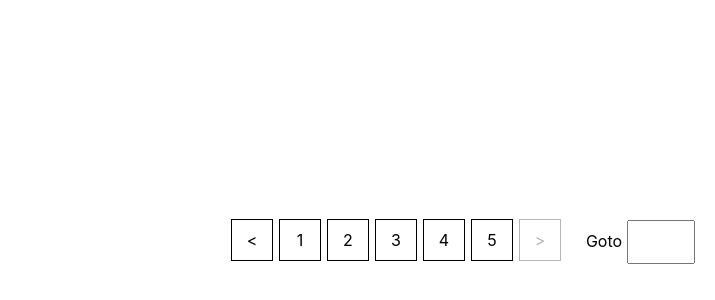
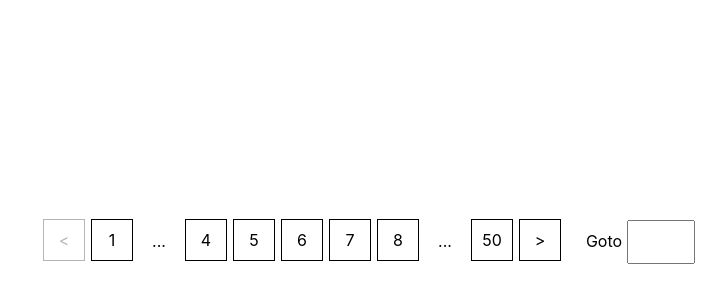
Before and after one commit to Kata1213/PaginationComponent, a React (Create React App) app: page / in a window 1280 px wide. Shown: the part 520-820 px from the top of the page, without its empty margins (565-1280 px from the left). Built offline with nearby package versions, Linux system fonts and the light colour scheme.

Commit message:
[Jingyue] add the ellipsis box

```diff
--- a/src/component/pagination.js
+++ b/src/component/pagination.js
@@ -5,20 +5,25 @@ export default class Pagination extends Component {
     constructor(props) {
         super(props)
         this.state = {
-            current: 5,
-            total: 5,
+            current: 1,
+            total: 50,
+            group:5,
         }
     }
 
     createPaginationComponent() {
-        const {current, total} = this.state;
+        const {current, total,group} = this.state;
         let pageList = [];
 
         pageList.push(<li className={current === 1 ? "forbiddenStyle" : "activeStyle"}> &lt; </li>)
 
-        for (let i = 1; i <= total; i++) {
+        pageList.push(<li>{current}</li>)
+        pageList.push(<li id="ellipsis">...</li>)
+        for(let i =current+3 ; i<current+3+group;i++){
             pageList.push(<li>{i}</li>)
         }
+        pageList.push(<li id="ellipsis">...</li>)
+        pageList.push(<li>{total}</li>)
 
         pageList.push(<li className={current === total ? "forbiddenStyle" : "activeStyle"}> &gt; </li>)
 
--- a/src/style/pagination.css
+++ b/src/style/pagination.css
@@ -3,6 +3,7 @@
     justify-content: flex-end;
     align-items: flex-end;
     padding: 20px;
+    border:none
 }
 
 .main li {
@@ -20,6 +21,7 @@
 #goto {
     border:none;
     margin-left: 20px;
+    cursor: text;
 }
 
 
@@ -39,3 +41,7 @@
     text-align: center;
     font-size: 100%;
 }
+
+#ellipsis{
+    border:none
+}
```
